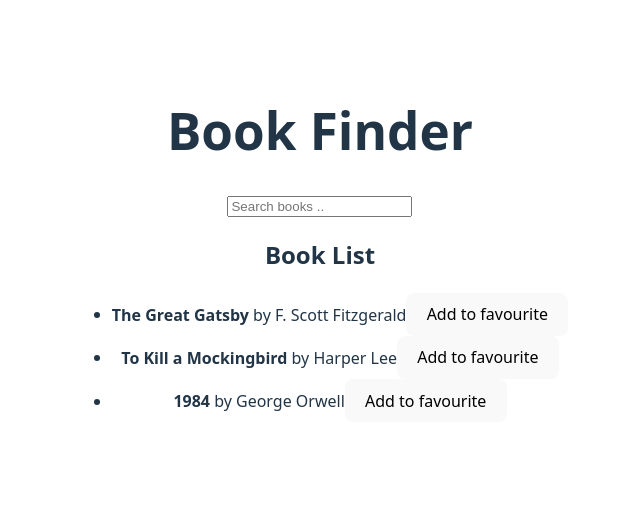
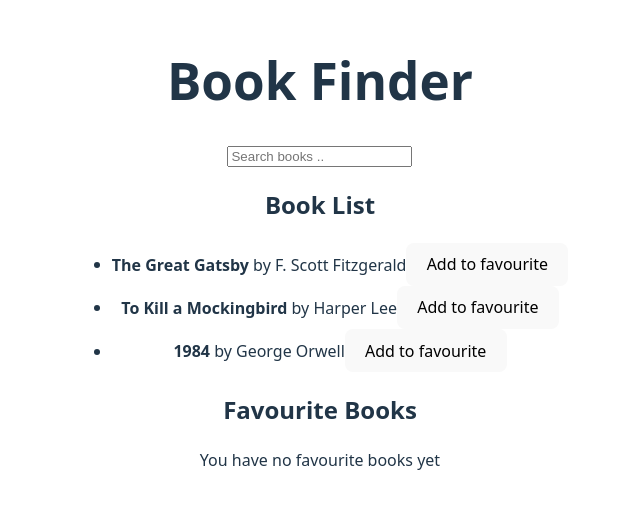
Before and after one commit to Rushan-Harusha/our-app, a React (Vite) app: page / in a window 1280 px wide. Shown: the part 147-656 px from the top of the page, without its empty margins (320-960 px from the left). Built offline with nearby package versions, Linux system fonts and the light colour scheme.

Commit message:
feat: connect Books and FavouriteBooks via shared favourites state

```diff
--- a/src/App.jsx
+++ b/src/App.jsx
@@ -1,16 +1,32 @@
 import "./App.css";
+import { useState } from "react";
 import SearchBox from "./components/SearchBox";
 import Books from "./components/Books";
-import { useState } from "react";
+import FavouriteBooks from "./components/FavouriteBooks";
 
 function App() {
   const [searchTerm, setSearchTerm] = useState("");
+  const [favouriteBooks, setFavouriteBooks] = useState([]);
+
+  const addFavourite = (book) => {
+    if (!favouriteBooks.some((b) => b.title === book.title)) {
+      setFavouriteBooks([...favouriteBooks, book]);
+    }
+  };
+
+  const removeFavourite = (book) => {
+    setFavouriteBooks(favouriteBooks.filter((b) => b.title !== book.title));
+  };
 
   return (
     <>
       <h1>Book Finder</h1>
       <SearchBox searchTerm={searchTerm} setSearchTerm={setSearchTerm} />
-      <Books searchTerm={searchTerm} />
+      <Books searchTerm={searchTerm} onFavourite={addFavourite} />
+      <FavouriteBooks
+        favouriteBooks={favouriteBooks}
+        removeFavourite={removeFavourite}
+      />
     </>
   );
 }
```
